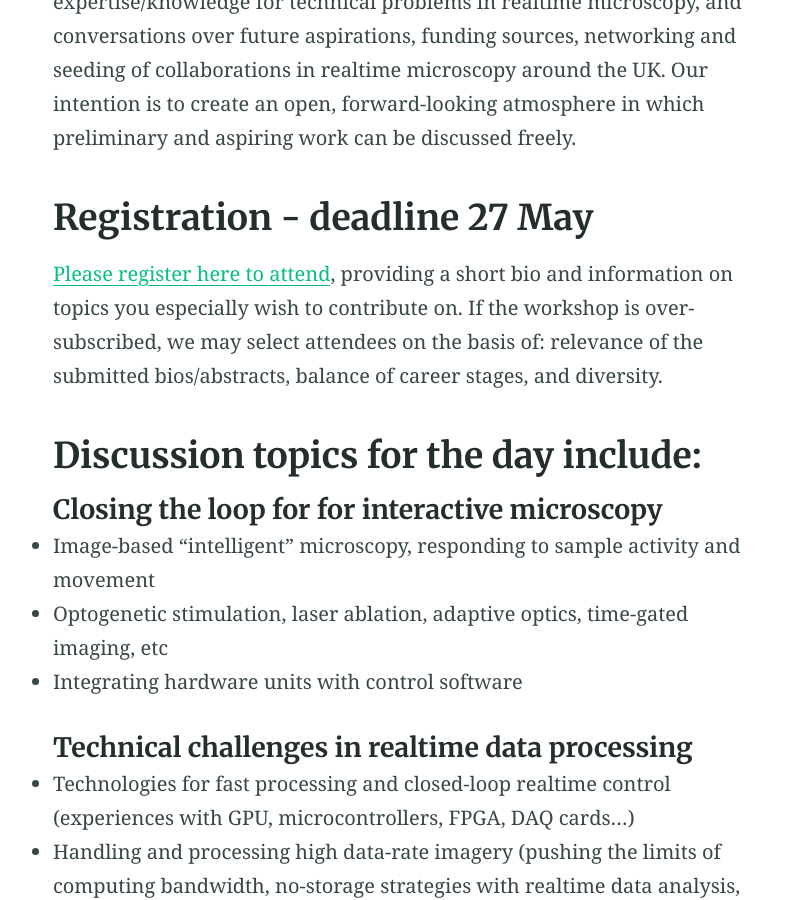
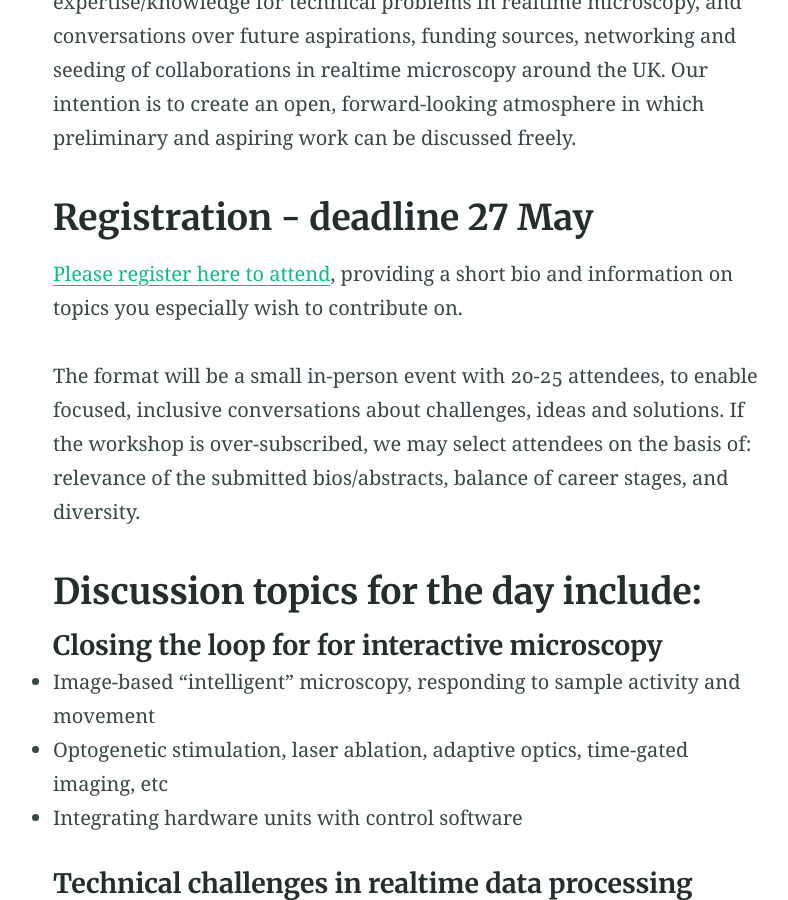
Before and after one commit to jmtayloruk/jmtayloruk.github.io, a Jekyll site: the page built from realtime-microscopy-workshop.md, in a window 1280 px wide and 900 px high, scrolled down 883 px. Shown: the whole window, without its empty margins (230-1018 px from the left). Built offline with Jekyll 4.4.1, drawn with Linux system fonts in a browser that asks for light colours.

Commit message:
tweak wording

```diff
--- a/realtime-microscopy-workshop.md
+++ b/realtime-microscopy-workshop.md
@@ -19,6 +19,8 @@ Our intention is to create an open, forward-looking atmosphere in which prelimin
 ## Registration - deadline 27 May
 [Please register here to attend](https://docs.google.com/forms/d/e/1FAIpQLSdMynu9p_JMXeIE9KfukhRh0b-svsLVUWEp1lhl3wYRWhWX9A/viewform?usp=sf_link),
 providing a short bio and information on topics you especially wish to contribute on.
+
+The format will be a small in-person event with 20-25 attendees, to enable focused, inclusive conversations about challenges, ideas and solutions.
 If the workshop is over-subscribed, we may select attendees on the basis of: relevance of the submitted bios/abstracts, balance of career stages, and diversity.
 
 
```
